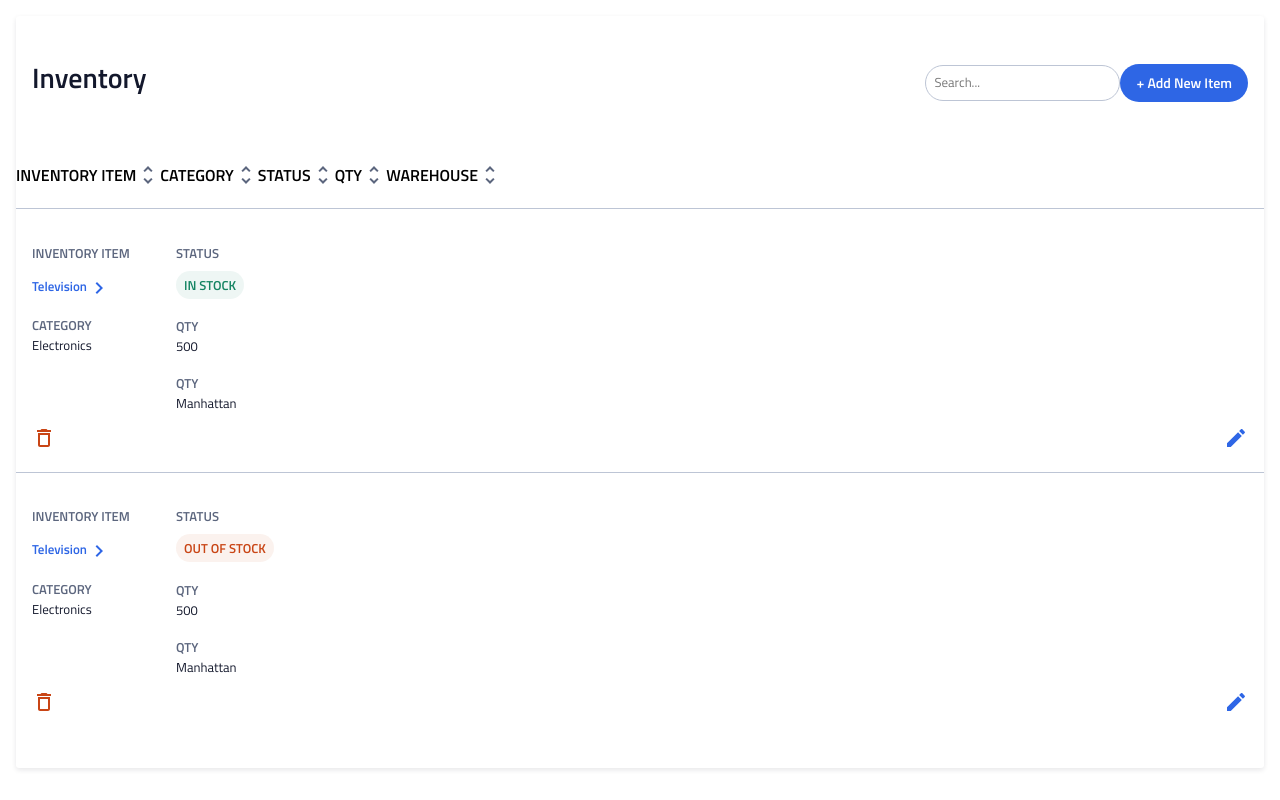
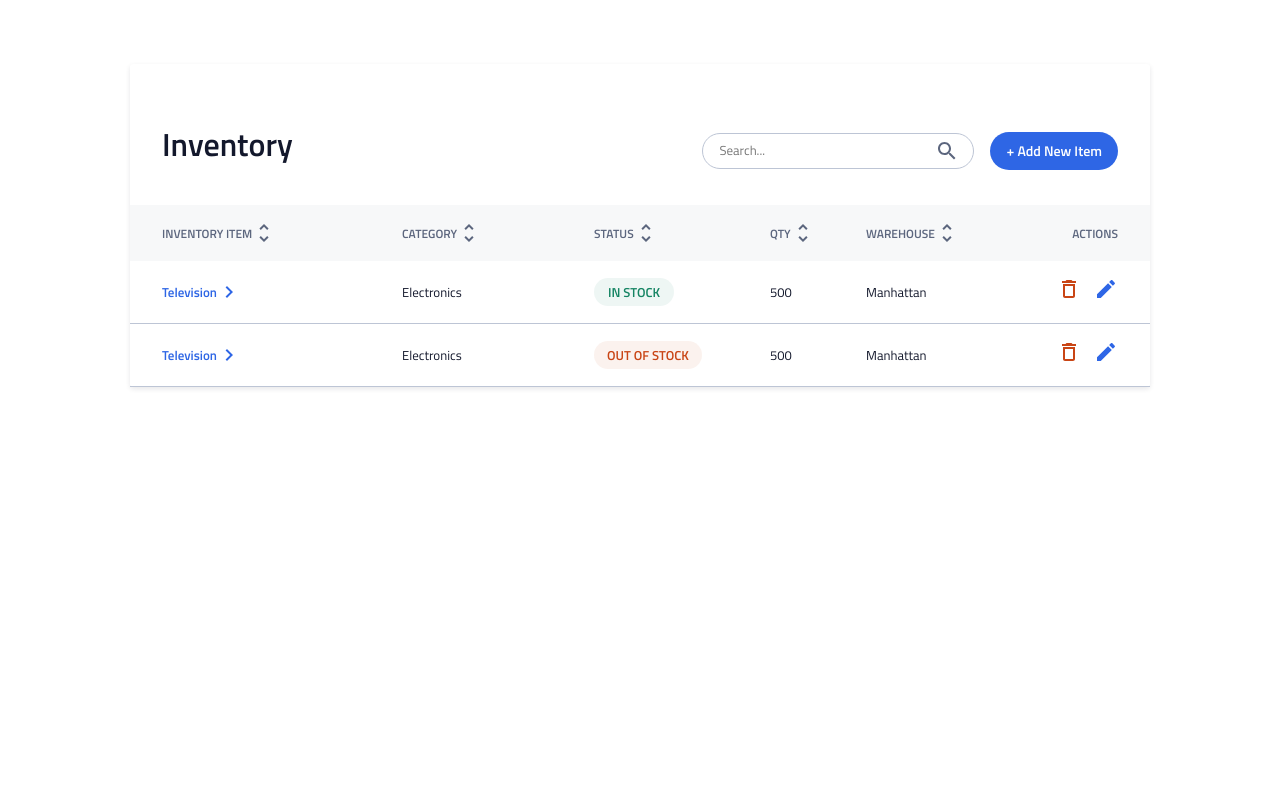
Before and after one commit to mainanchung/instock-client, a React (Create React App) app: page /inventories in a window 1280 px wide. Built offline with nearby package versions, Linux system fonts and the light colour scheme.

Commit message:
inventory list responsive done

```diff
--- a/src/Pages/InventoriesPage/InventoriesPage.js
+++ b/src/Pages/InventoriesPage/InventoriesPage.js
@@ -22,54 +22,54 @@ const InventoriesPage = () => {
                 </div>
 
                 <div className='inventory__subtitle--desk_tablet'>
-                    <div className='inventory__subtitle--box'>
-                        <h4 className='inventory__subtitle--text'>INVENTORY ITEM</h4>
-                        <img src={sortIcon} alt='sort_logo'/>
+                    <div className='inventory__subtitle--box-item'>
+                        <h4 className='inventory__subtitle--text'>INVENTORY ITEM<img className='inventory__subtitle--img' src={sortIcon} alt='sort_logo'/></h4>
                     </div>
-                    <div className='inventory__subtitle--box'>
-                        <h4 className='inventory__subtitle--text'>CATEGORY</h4>
-                        <img src={sortIcon} alt='sort_logo'/>
+                    <div className='inventory__subtitle--box-category'>
+                        <h4 className='inventory__subtitle--text'>CATEGORY<img className='inventory__subtitle--img' src={sortIcon} alt='sort_logo'/></h4>
                     </div>
-                    <div className='inventory__subtitle--box'>
-                        <h4 className='inventory__subtitle--text'>STATUS</h4>
-                        <img src={sortIcon} alt='sort_logo'/>
+                    <div className='inventory__subtitle--box-status'>
+                        <h4 className='inventory__subtitle--text'>STATUS <img className='inventory__subtitle--img' src={sortIcon} alt='sort_logo'/></h4>
                     </div>
-                    <div className='inventory__subtitle--box'>
-                        <h4 className='inventory__subtitle--text'>QTY</h4>
-                        <img src={sortIcon} alt='sort_logo'/>
+                    <div className='inventory__subtitle--box-qty'>
+                        <h4 className='inventory__subtitle--text'>QTY<img className='inventory__subtitle--img' src={sortIcon} alt='sort_logo'/></h4>
+
                     </div>
-                    <div className='inventory__subtitle--box'>
-                        <h4 className='inventory__subtitle--text'>WAREHOUSE</h4>
-                        <img src={sortIcon} alt='sort_logo'/>
+                    <div className='inventory__subtitle--box-warehouse'>
+                        <h4 className='inventory__subtitle--text'>WAREHOUSE<img className='inventory__subtitle--img' src={sortIcon} alt='sort_logo'/></h4>
+
                     </div>
+
+                    <h4 className='inventory__subtitle--text inventory__subtitle--text-action'>ACTIONS</h4>
+
 
                 </div>
                 <div className='inventory__list'>
                     <div className='inventory__content'>
 
                         <div className='inventory__content--left'>
-                            <div className='inventory__item'>
-                                <h4 className='inventory__subtitle--text inventory__subtitle--mobile'>INVENTORY ITEM</h4>
-                                <p className='inventory__item-text'>Television<span><img src={arrow}/></span></p>
+                            <div className='inventory__content--item'>
+                                <h4 className='inventory__subtitle--mobile'>INVENTORY ITEM</h4>
+                                <p className='inventory__item-text'>Television<img src={arrow}/></p>
                             </div>
-                            <div className='inventory__category'>
-                                <h4 className='inventory__subtitle--text inventory__subtitle--mobile'>CATEGORY</h4>
+                            <div className='inventory__content--category'>
+                                <h4 className='inventory__subtitle--mobile'>CATEGORY</h4>
                                 <p className='inventory__category-text'>Electronics</p>
                             </div>
                         </div>
 
                         <div className='inventory__content--right'>
-                            <div className='inventory__status'>
-                                <h4 className='inventory__subtitle--text inventory__subtitle--mobile'>STATUS</h4>
+                            <div className='inventory__content--status'>
+                                <h4 className='inventory__subtitle--mobile'>STATUS</h4>
                                 <p className='inventory__status--valid'>IN STOCK</p>
                             </div>
-                            <div className='inventory__qty'>
-                                <h4 className='inventory__subtitle--text inventory__subtitle--mobile'>QTY</h4>
+                            <div className='inventory__content--qty'>
+                                <h4 className='inventory__subtitle--mobile'>QTY</h4>
                                 <p className='inventory__qty-text'>500</p>
                             </div>
 
-                            <div className='inventory__warehouse'>
-                                <h4 className='inventory__subtitle--text inventory__subtitle--mobile'>QTY</h4>
+                            <div className='inventory__content--warehouse'>
+                                <h4 className='inventory__subtitle--mobile'>QTY</h4>
                                 <p className='inventory__warehouse-text'>Manhattan</p>
                             </div>
                     </div>
@@ -84,28 +84,29 @@ const InventoriesPage = () => {
                     <div className='inventory__content'>
 
                         <div className='inventory__content--left'>
-                            <div className='inventory__item'>
-                                <h4 className='inventory__subtitle--text inventory__subtitle--mobile'>INVENTORY ITEM</h4>
-                                <p className='inventory__item-text'>Television <span><img src={arrow}/></span></p>
+                            <div className='inventory__content--item'>
+                                <h4 className=' inventory__subtitle--mobile'>INVENTORY ITEM</h4>
+                                <p className='inventory__item-text'>Television<img src={arrow}/></p>
                             </div>
-                            <div className='inventory__category'>
-                                <h4 className='inventory__subtitle--text inventory__subtitle--mobile'>CATEGORY</h4>
+
+                            <div className='inventory__content--category'>
+                                <h4 className='inventory__subtitle--mobile'>CATEGORY</h4>
                                 <p className='inventory__category-text'>Electronics</p>
                             </div>
                         </div>
 
                         <div className='inventory__content--right'>
-                            <div className='inventory__status'>
-                                <h4 className='inventory__subtitle--text inventory__subtitle--mobile'>STATUS</h4>
+                            <div className='inventory__content--status'>
+                                <h4 className='inventory__subtitle--mobile'>STATUS</h4>
                                 <p className='inventory__status--invalid'>OUT OF STOCK</p>
                             </div>
-                            <div className='inventory__qty'>
-                                <h4 className='inventory__subtitle--text inventory__subtitle--mobile'>QTY</h4>
+                            <div className='inventory__content--qty'>
+                                <h4 className='inventory__subtitle--mobile'>QTY</h4>
                                 <p className='inventory__qty-text'>500</p>
                             </div>
 
-                            <div className='inventory__warehouse'>
-                                <h4 className='inventory__subtitle--text inventory__subtitle--mobile'>QTY</h4>
+                            <div className='inventory__content--warehouse'>
+                                <h4 className='inventory__subtitle--mobile'>QTY</h4>
                                 <p className='inventory__warehouse-text'>Manhattan</p>
                             </div>
                         </div>
--- a/src/Pages/InventoriesPage/InventoriesPage.scss
+++ b/src/Pages/InventoriesPage/InventoriesPage.scss
@@ -6,16 +6,25 @@
     background:$White;
     margin: 1rem;
 
+    @include tablet{
+        margin: 2rem
+    }
+
     &__container{
     background:$White;
     box-shadow: 0px 2px 5px 0px #13182C1A;
     border-radius: 3px;
     text-align: left;
-    padding:1rem 0;
+    padding-top:1rem ;
 
     @include tablet{
-        padding:2rem 0;
+        margin:4rem auto ;
+        padding-top:2rem ;
         }
+    }
+    @include desktop{
+        margin:4rem auto ;
+       width: 63.75rem;
     }
 
     &__top{
@@ -26,6 +35,7 @@
         @include tablet{
         flex-direction: row;
         justify-content: space-between;
+        padding:1rem 2rem;
         }
     }
 
@@ -34,6 +44,11 @@
         font-size: 1.75rem;
         color: $Instock-Black;
         margin-top: 0.5rem;
+        @include tablet{
+        font-style: normal;
+        font-weight: 600;
+        font-size: 2rem;
+        }
     }
 
     &__function{
@@ -63,7 +78,21 @@
             background:$White;
             border: 1px solid $Cloud;
             border-radius: 20px;
-            padding: 0.5rem;
+            background-image: url('../../Assets/Icons/search-24px.svg');
+            background-repeat: no-repeat;
+            background-position: 95%;
+            padding: 1rem 1rem 1rem 1rem;
+
+            @include tablet{
+            background-position: 94%;
+            padding: 1rem 1rem 1rem 1rem;
+            width: 11.6rem;
+            margin: 1rem;
+            }
+
+            @include desktop{
+                width: 17rem;
+            }
 
             &::placeholder{
                 font-family: 'Titillium Web';
@@ -76,21 +105,98 @@
     &__list{
         display: flex;
         flex-direction: column;
-        border-top: 1px $Cloud solid;
+        border-bottom: 1px $Cloud solid;
         padding: 1rem;
-
+        @include tablet{
+            flex-direction: row;
+            justify-content: space-between;
+            padding:1rem 2rem;
+        }
     }
     &__content{
         display: flex;
         flex-direction: row;
 
+        @include tablet{
+            width: 100%;
+            align-items: center;
+        }
+
+        &--item{
+            @include tablet{
+                width: 10rem;
+            }
+            @include desktop{
+                width: 15rem;
+            }
+        }
+        &--category{
+            @include tablet{
+                width: 8rem;
+            }
+            @include desktop{
+                width: 12rem;
+            }
+        }
+        &--status{
+            @include tablet{
+                width:8rem;
+            }
+            @include desktop{
+                width: 11rem;
+            }
+        }
+        &--qty{
+            @include tablet{
+                width: 4rem;
+            }
+            @include desktop{
+                width: 6rem;
+            }
+        }
+        &--warehouse{
+            @include tablet{
+                width: 6rem;
+            }
+            @include desktop{
+                width: 9rem;
+            }
+        }
+
         &--left{
-            width: 9rem;
+            width: 50vw;
+
+            @include tablet{
+                width:18rem;
+                display: flex;
+                align-items: center;
+            }
+
+            @include desktop{
+                width: 90%;
+            }
+        }
+
+
+        &--right{
+            @include tablet{
+                display: flex;
+                align-items: center;
+            }
+            @include desktop{
+                width: 100%;
+            }
         }
 
         &--btn{
             display: flex;
             justify-content: space-between;
+
+            &-delete{
+                @include tablet{
+                    margin: 0 0.8rem;
+                }
+            }
         }
     }
 
@@ -99,17 +205,71 @@
         font-size: 0.813rem;
         color: $Slate;
         margin-bottom: 0%;
+        @include tablet{
+            display: none;
+        }
     }
     &__subtitle--desk_tablet{
         display: none;
+        align-items: center;
 
         @include tablet{
             display: flex;
+            background-color: $Light-Grey;
+            font-weight: 600;
+            font-size: 12px;
+            color: $Slate;
+            padding: 0 2rem;
+            position: relative;
+        }
+
+    }
+
+
+    &__subtitle--box{
+        display: flex;
+
+        &-item{
+            width: 10rem;
+            @include desktop{
+                width: 15rem;
+            }
+        }
+        &-category{
+            width: 8rem;
+            @include desktop{
+                width: 12rem;
+            }
+        }
+        &-status{
+            width:8rem;
+            @include desktop{
+                width: 11rem;
+            }
+        }
+        &-qty{
+            width: 4rem;
+            @include desktop{
+                width: 6rem;
+            }
+        }
+        &-warehouse{
+            width: 9.5rem;
         }
     }
 
-    &__subtitle--box{
+    &__subtitle--text{
+        @include tablet{
         display: flex;
+        align-items: center;
+
+      }
+
+      &-action{
+        @include tablet{
+        right:2rem;
+        position: absolute;}
+      }
     }
 
     &__item-text{
@@ -117,15 +277,23 @@
         font-weight: 600;
         font-size: 0.813rem;
         display: flex;
-        align-items: flex-start;
-        margin-bottom: -0.4rem;
+        align-items: center;
+        color: #2E66E5;
+        margin-top: 0.4rem;
+        margin-bottom: 1.5rem;
+        @include tablet{
+            margin: 0 ;
+        }
     }
 
     &__category-text,&__qty-text, &__warehouse-text{
         font-weight: 400;
         font-size: 0.813rem;
         color: $Instock-Black;
-        margin-top: 0%;
+        margin-top:0.3rem;
+        @include tablet{
+            margin: 0;
+        }
     }
 
     &__status--invalid{
@@ -141,6 +309,10 @@
         font-size: 0.813rem;
         color: $Red;
         margin-top: 0.5rem;
+        @include tablet{
+            margin: 0;
+            width: 5.75rem;
+        }
     }
 
     &__status--valid{
@@ -156,5 +328,9 @@
         font-size: 0.813rem;
         color: $Green;
         margin-top: 0.5rem;
+        @include tablet{
+            margin: 0;
+            width: 4rem;
+        }
     }
 }
```
